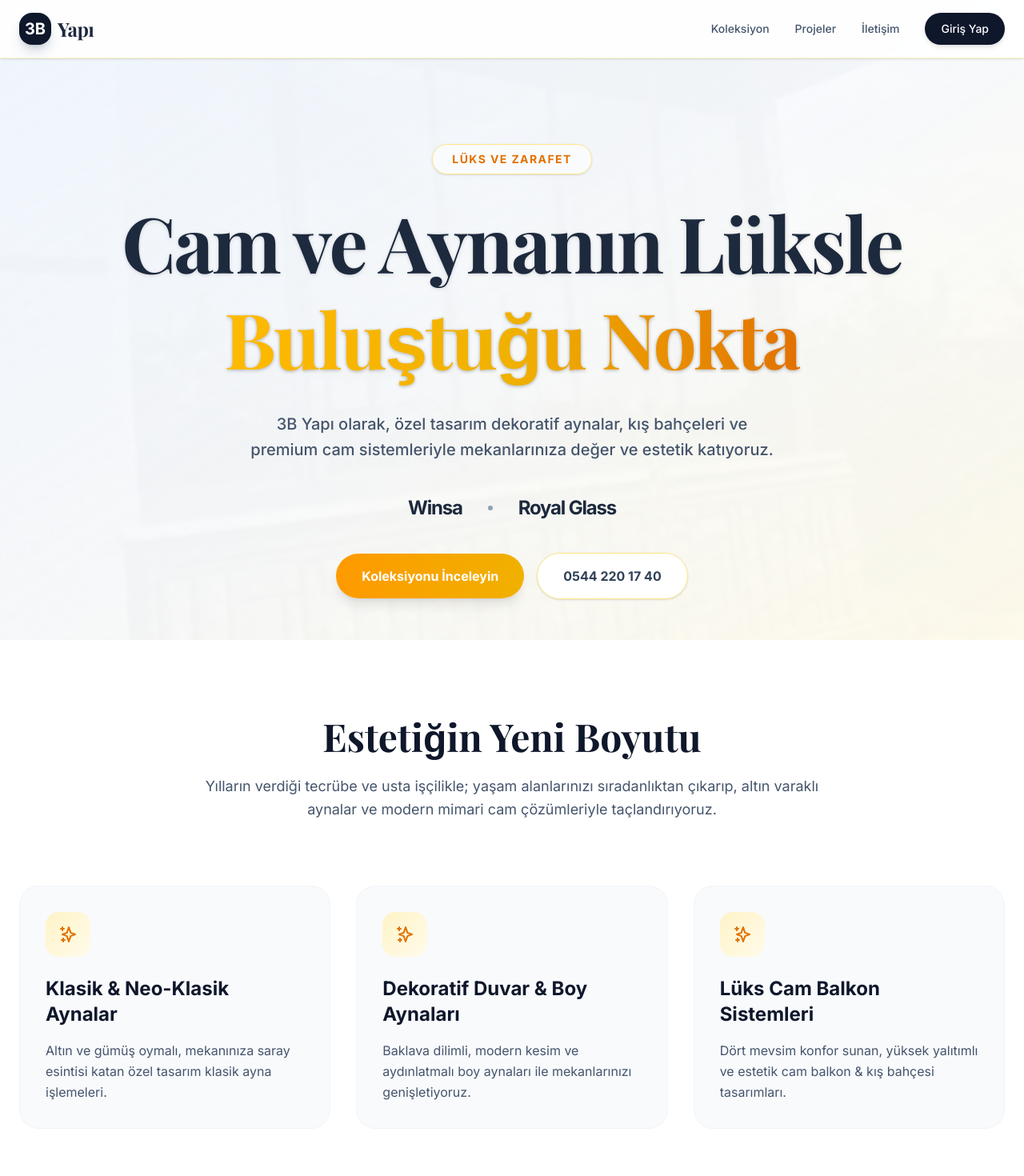
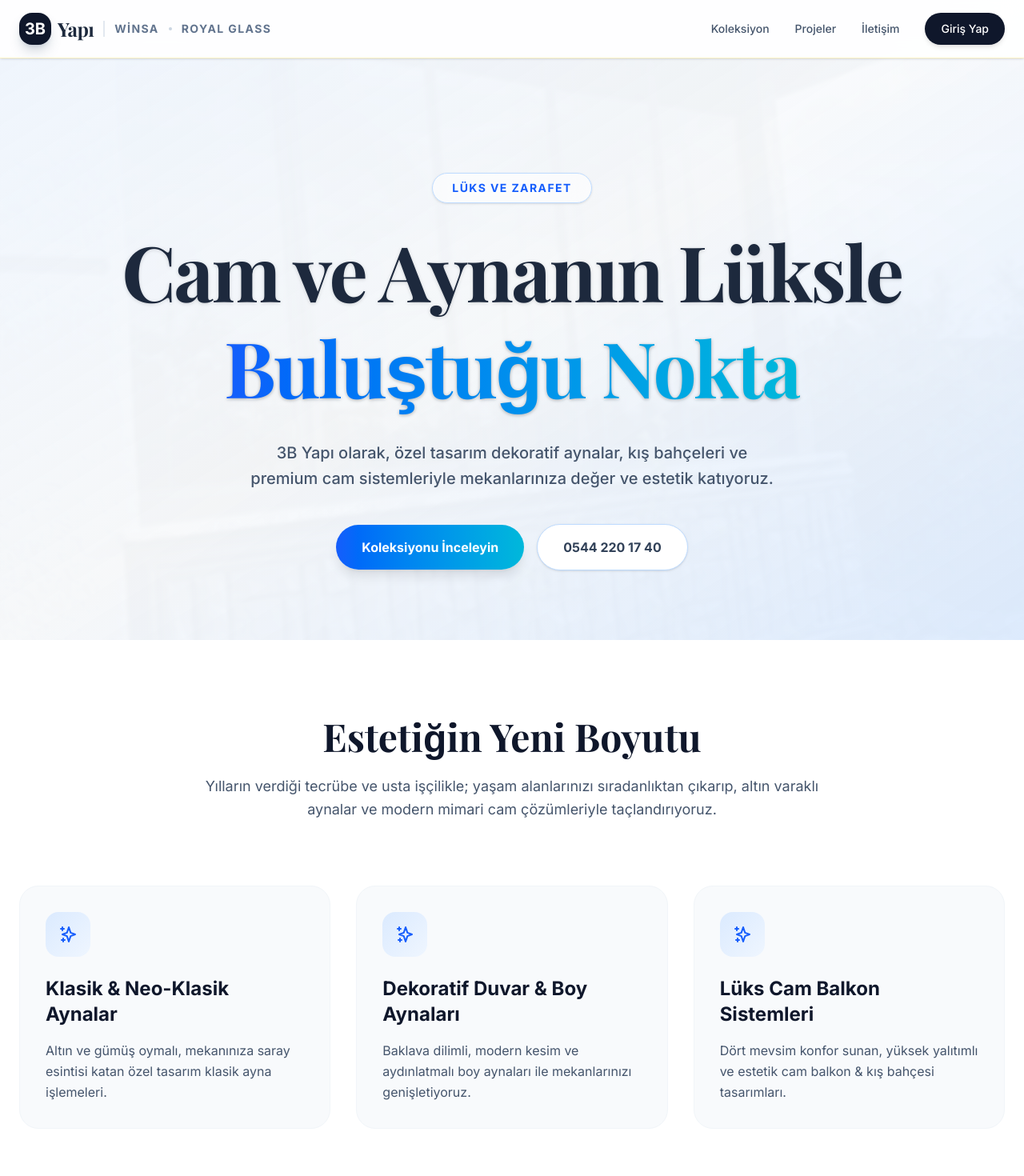
Before and after one commit to cenas1905/3b-yap-i, a Next.js app: page / in a window 1280 px wide. Shown: the top 1470 px of the page at 80% size. Built offline with nearby package versions, Linux system fonts and the light colour scheme; a web font is replaced by a local one.

Commit message:
Revert yellow theme to refreshing blue theme, add winsa/royal glass next to logo

```diff
--- a/app/page.tsx
+++ b/app/page.tsx
@@ -34,12 +34,12 @@ export default function Home() {
             className="absolute inset-0 bg-[url('/w5.jpg')] bg-cover bg-center bg-no-repeat"
           ></motion.div>
           {/* Refreshing Glassmorphism Gradients */}
-          <div className="absolute inset-0 bg-gradient-to-br from-blue-50/90 via-slate-50/80 to-amber-50/90 backdrop-blur-[2px]"></div>
+          <div className="absolute inset-0 bg-gradient-to-br from-blue-50/90 via-slate-50/80 to-blue-100/90 backdrop-blur-[2px]"></div>
 
           <div className="relative z-10 container mx-auto px-6 text-center max-w-5xl pt-32">
             <motion.div
               initial={{ opacity: 0, scale: 0.8 }} animate={{ opacity: 1, scale: 1 }} transition={{ duration: 0.8 }}
-              className="inline-block mb-6 px-6 py-2 rounded-full bg-white/60 backdrop-blur-md border border-amber-200 shadow-sm text-amber-600 font-bold tracking-widest uppercase text-sm"
+              className="inline-block mb-6 px-6 py-2 rounded-full bg-white/60 backdrop-blur-md border border-blue-200 shadow-sm text-blue-600 font-bold tracking-widest uppercase text-sm"
             >
               Lüks ve Zarafet
             </motion.div>
@@ -48,7 +48,7 @@ export default function Home() {
               className="font-display text-5xl md:text-7xl lg:text-8xl font-bold tracking-tight text-slate-800 mb-8 drop-shadow-sm leading-tight"
             >
               {siteData.heroTitle.split(' ').slice(0, -2).join(' ')} <br />
-              <span className="text-transparent bg-clip-text bg-gradient-to-r from-amber-400 via-yellow-500 to-amber-600 drop-shadow-sm">
+              <span className="text-transparent bg-clip-text bg-gradient-to-r from-blue-600 to-cyan-500 drop-shadow-sm">
                 {siteData.heroTitle.split(' ').slice(-2).join(' ')}
               </span>
             </motion.h1>
@@ -59,24 +59,14 @@ export default function Home() {
               {siteData.heroSubtitle}
             </motion.p>
 
-            {/* Logos */}
-            <motion.div
-              initial="hidden" animate="visible" variants={fadeInUp} transition={{ delay: 0.3 }}
-              className="flex justify-center items-center gap-8 mb-10 opacity-70"
-            >
-              <div className="text-2xl font-bold text-slate-800 tracking-tighter">Winsa</div>
-              <div className="w-1.5 h-1.5 rounded-full bg-slate-400"></div>
-              <div className="text-2xl font-bold text-slate-800 tracking-tighter">Royal Glass</div>
-            </motion.div>
-
             <motion.div
               initial="hidden" animate="visible" variants={fadeInUp} transition={{ delay: 0.4 }}
               className="flex flex-col sm:flex-row gap-4 justify-center items-center"
             >
-              <a href="#koleksiyon" className="px-8 py-4 bg-gradient-to-r from-amber-500 to-yellow-500 hover:from-yellow-500 hover:to-amber-400 text-white font-bold rounded-full transition-all shadow-lg hover:shadow-amber-500/30 hover:scale-105">
+              <a href="#koleksiyon" className="px-8 py-4 bg-gradient-to-r from-blue-600 to-cyan-500 hover:from-cyan-500 hover:to-blue-400 text-white font-bold rounded-full transition-all shadow-lg hover:shadow-blue-500/30 hover:scale-105">
                 Koleksiyonu İnceleyin
               </a>
-              <a href="tel:05442201740" className="px-8 py-4 bg-white hover:bg-slate-100 border border-amber-200 text-slate-700 font-bold rounded-full transition-all hover:scale-105 shadow-sm flex items-center gap-2">
+              <a href="tel:05442201740" className="px-8 py-4 bg-white hover:bg-slate-100 border border-blue-200 text-slate-700 font-bold rounded-full transition-all hover:scale-105 shadow-sm flex items-center gap-2">
                 <span>0544 220 17 40</span>
               </a>
             </motion.div>
@@ -101,12 +91,12 @@ export default function Home() {
                   initial="hidden" whileInView="visible" viewport={{ once: true }} variants={fadeInUp} transition={{ delay: i * 0.2 }}
                   className="group p-8 rounded-3xl bg-slate-50 border border-slate-100 hover:bg-white hover:shadow-xl hover:shadow-slate-200/50 transition-all duration-300"
                 >
-                  <div className="w-14 h-14 rounded-2xl bg-gradient-to-br from-amber-100 to-amber-50 flex items-center justify-center mb-6 text-amber-600 group-hover:scale-110 transition-transform">
+                  <div className="w-14 h-14 rounded-2xl bg-gradient-to-br from-blue-100 to-blue-50 flex items-center justify-center mb-6 text-blue-600 group-hover:scale-110 transition-transform">
                     <svg className="w-6 h-6" fill="none" viewBox="0 0 24 24" stroke="currentColor">
                       <path strokeLinecap="round" strokeLinejoin="round" strokeWidth={2} d="M5 3v4M3 5h4M6 17v4m-2-2h4m5-16l2.286 6.857L21 12l-5.714 2.143L13 21l-2.286-6.857L5 12l5.714-2.143L13 3z" />
                     </svg>
                   </div>
-                  <h3 className="text-2xl font-bold mb-4 text-slate-900 group-hover:text-amber-600 transition-colors">{service.title}</h3>
+                  <h3 className="text-2xl font-bold mb-4 text-slate-900 group-hover:text-blue-600 transition-colors">{service.title}</h3>
                   <p className="text-slate-600 leading-relaxed">{service.desc}</p>
                 </motion.div>
               ))}
@@ -145,7 +135,7 @@ export default function Home() {
                   <img src={project.img} alt={project.title} className="w-full h-full object-cover transition-transform duration-700 group-hover:scale-105" />
                   <div className="absolute inset-0 bg-gradient-to-t from-slate-900/90 via-slate-900/40 to-transparent opacity-80 group-hover:opacity-90 transition-opacity"></div>
                   <div className="absolute bottom-0 left-0 p-8 w-full translate-y-4 group-hover:translate-y-0 transition-transform duration-300">
-                    <div className="w-10 h-1 bg-gradient-to-r from-amber-400 to-amber-600 mb-4 rounded-full"></div>
+                    <div className="w-10 h-1 bg-gradient-to-r from-blue-400 to-blue-600 mb-4 rounded-full"></div>
                     <h3 className="text-2xl font-bold text-white mb-2">{project.title}</h3>
                     <p className="text-slate-200 opacity-0 group-hover:opacity-100 transition-opacity duration-300 delay-100">{project.desc}</p>
                   </div>
@@ -157,7 +147,7 @@ export default function Home() {
               initial={{ opacity: 0, y: 20 }} whileInView={{ opacity: 1, y: 0 }} viewport={{ once: true }} transition={{ delay: 0.5 }}
               className="text-center mt-20"
             >
-              <a href="https://www.instagram.com/winsa3byapi?utm_source=ig_web_button_share_sheet&igsh=ZDNlZDc0MzIxNw==" target="_blank" rel="noopener noreferrer" className="inline-flex items-center gap-3 px-10 py-5 bg-gradient-to-r from-slate-900 to-slate-800 hover:from-amber-600 hover:to-yellow-500 text-white font-bold rounded-full transition-all shadow-[0_8px_30px_rgb(0,0,0,0.12)] hover:shadow-amber-500/30 hover:scale-105">
+              <a href="https://www.instagram.com/winsa3byapi?utm_source=ig_web_button_share_sheet&igsh=ZDNlZDc0MzIxNw==" target="_blank" rel="noopener noreferrer" className="inline-flex items-center gap-3 px-10 py-5 bg-gradient-to-r from-slate-900 to-slate-800 hover:from-blue-600 hover:to-cyan-500 text-white font-bold rounded-full transition-all shadow-[0_8px_30px_rgb(0,0,0,0.12)] hover:shadow-blue-500/30 hover:scale-105">
                 <svg className="w-6 h-6" fill="currentColor" viewBox="0 0 24 24"><path d="M12 2.163c3.204 0 3.584.012 4.85.07 3.252.148 4.771 1.691 4.919 4.919.058 1.265.069 1.645.069 4.849 0 3.205-.012 3.584-.069 4.849-.149 3.225-1.664 4.771-4.919 4.919-1.266.058-1.644.07-4.85.07-3.204 0-3.584-.012-4.849-.07-3.26-.149-4.771-1.699-4.919-4.92-.058-1.265-.07-1.644-.07-4.849 0-3.204.013-3.583.07-4.849.149-3.227 1.664-4.771 4.919-4.919 1.266-.057 1.645-.069 4.849-.069zM12 0C8.741 0 8.333.014 7.053.072 2.695.272.273 2.69.073 7.052.014 8.333 0 8.741 0 12c0 3.259.014 3.668.072 4.948.2 4.358 2.618 6.78 6.98 6.98C8.333 23.986 8.741 24 12 24c3.259 0 3.668-.014 4.948-.072 4.354-.2 6.782-2.618 6.979-6.98.059-1.28.073-1.689.073-4.948 0-3.259-.014-3.667-.072-4.947-.196-4.354-2.617-6.78-6.979-6.98C15.668.014 15.259 0 12 0zm0 5.838a6.162 6.162 0 100 12.324 6.162 6.162 0 000-12.324zM12 16a4 4 0 110-8 4 4 0 010 8zm6.406-11.845a1.44 1.44 0 100 2.881 1.44 1.44 0 000-2.881z"/></svg>
                 Tüm Projelerimiz İçin Instagram&apos;ı Ziyaret Edin
               </a>
--- a/components/Navbar.tsx
+++ b/components/Navbar.tsx
@@ -26,14 +26,20 @@ export default function Navbar() {
     <nav className="fixed w-full z-50 transition-all duration-300 bg-white/90 backdrop-blur-md shadow-sm border-b border-amber-100">
       <div className="container mx-auto px-6 py-4">
         <div className="flex items-center justify-between">
-          <Link href="/" className="flex items-center gap-2 group">
-            {/* Minimalist Logo Icon */}
-            <div className="w-10 h-10 rounded-xl bg-slate-900 flex items-center justify-center text-white font-bold text-xl shadow-lg shadow-slate-500/30 group-hover:scale-105 transition-transform">
-              3B
+          <Link href="/" className="flex items-center gap-3 group">
+            <div className="flex items-center gap-2">
+              <div className="w-10 h-10 rounded-xl bg-slate-900 flex items-center justify-center text-white font-bold text-xl shadow-lg shadow-slate-500/30 group-hover:scale-105 transition-transform">
+                3B
+              </div>
+              <span className="text-2xl font-display font-bold text-slate-800 tracking-tight">
+                Yapı
+              </span>
             </div>
-            <span className="text-2xl font-display font-bold text-slate-800 tracking-tight">
-              Yapı
-            </span>
+            <div className="hidden sm:flex items-center gap-3 pl-3 border-l-2 border-slate-200">
+              <span className="text-sm font-bold text-slate-500 tracking-widest uppercase">Winsa</span>
+              <span className="w-1 h-1 rounded-full bg-slate-300"></span>
+              <span className="text-sm font-bold text-slate-500 tracking-widest uppercase">Royal Glass</span>
+            </div>
           </Link>
 
           <div className="hidden md:flex items-center gap-8 text-sm font-medium">
```
